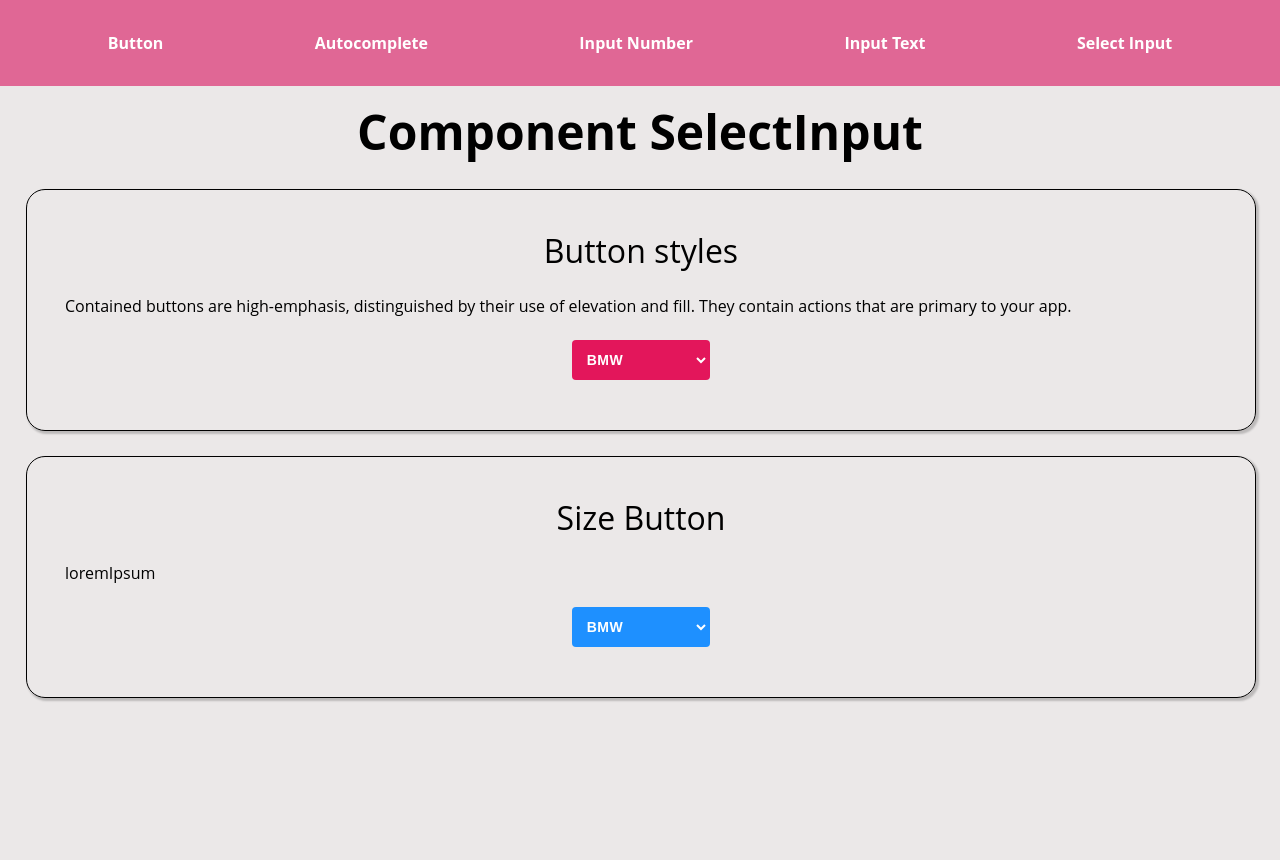
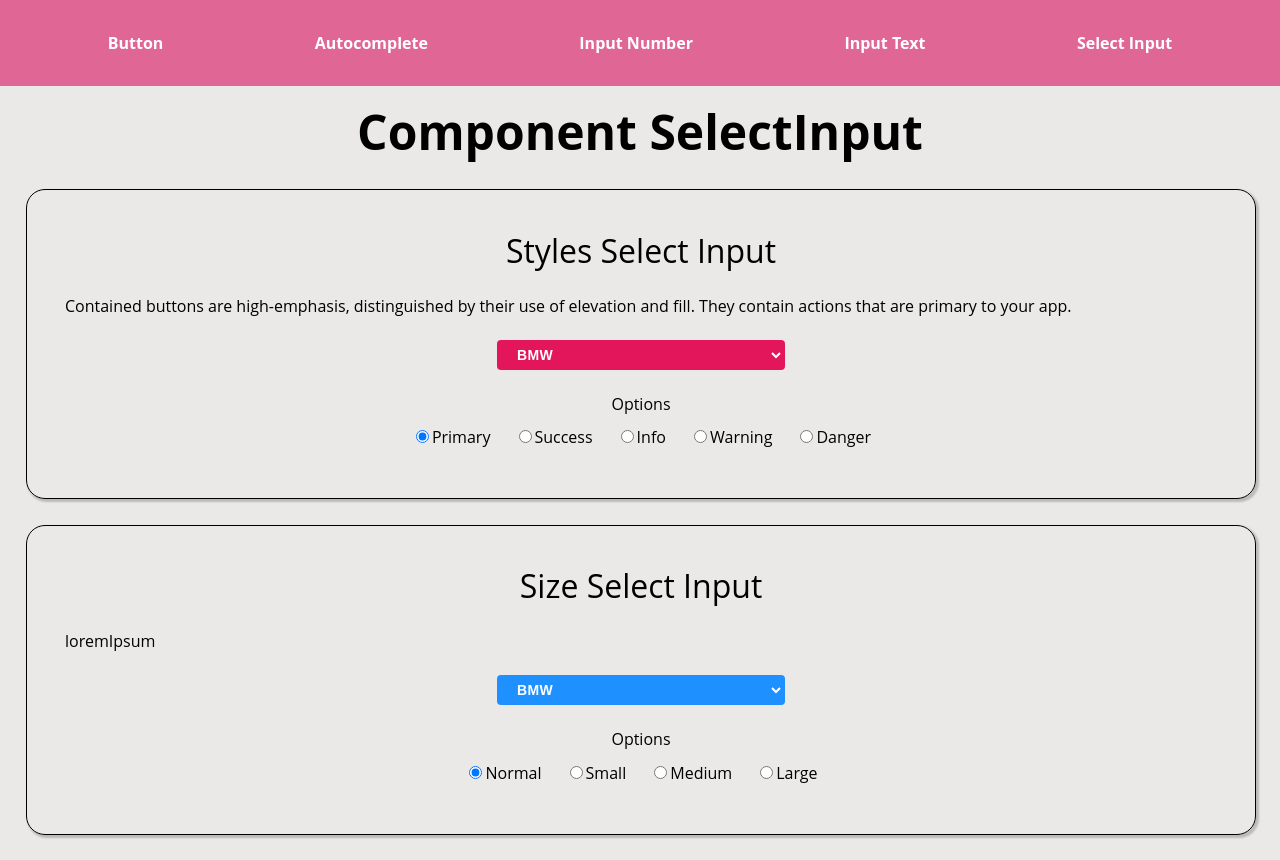
Before and after one commit to dafer154/components-movee-it, a React (Create React App) app: page /#/select-input in a window 1280 px wide. Before the commit the page ends 800 px from the top, so only its background shows below. Built offline with nearby package versions, Linux system fonts and the light colour scheme.

Commit message:
Advance in component select input

```diff
--- a/src/components/Button/Button.js
+++ b/src/components/Button/Button.js
@@ -21,7 +21,9 @@ class Button extends Component {
                 border: props.style.border,
                 fontWeight: props.style.fontWeight,
                 letterSpacing: props.style.letterSpacing,
-                textTransform: props.style.textTransform
+                textTransform: props.style.textTransform,
+                outline: props.style.outline,
+                cursor: props.style.cursor
             },
             valueLabel: props.valueLabel
         };
@@ -60,7 +62,7 @@ class Button extends Component {
             color: `${this.state.styleButton.color}`,
             backgroundColor: `${this.state.styleButton.backgroundColor}`,
             border: `${this.state.styleButton.border}`,
-            padding: "10px",
+            padding: `${this.state.styleButton.padding}`,
             fontFamily: `${this.state.styleButton.fontFamily}`,
             width: `${this.state.styleButton.width}`,
             borderColor: `${this.state.styleButton.borderColor}`,
@@ -68,6 +70,8 @@ class Button extends Component {
             fontWeight: `${this.state.styleButton.fontWeight}`,
             letterSpacing: `${this.state.styleButton.letterSpacing}`,
             textTransform: `${this.state.styleButton.textTransform}`,
+            outline: `${this.state.styleButton.outline}`,
+            cursor: `${this.state.styleButton.cursor}`,
         }
 
         const { callBackFunction } = this
--- a/src/components/CustomInput/CustomInput.js
+++ b/src/components/CustomInput/CustomInput.js
@@ -64,8 +64,11 @@ class CustomInput extends Component {
             case 'types':
                 return this.changeTypeInputNumber(label);
             case 'disabled':
-                const boolValue = JSON.parse(childData);
-                return this.setState({ disabled: boolValue });
+                if (childData === "Available") {
+                    return this.setState({ disabled: false });
+                } else {
+                    return this.setState({ disabled: true });
+                }
             case 'maxLength':
                 return this.setState({
                     maxLength: childData,
@@ -119,6 +122,7 @@ class CustomInput extends Component {
         }
         const { title, description, options, option, component } = this.state.properties
         const { disabled, valueLabel, step, precision, maxLength, typeInput } = this.state
+
         return (
 
             <div>
--- a/src/components/InputNumber/WapperInputNumber.js
+++ b/src/components/InputNumber/WapperInputNumber.js
@@ -4,7 +4,7 @@ import CustomInput from "../CustomInput/CustomInput";
 class WrapperInputNumber extends Component {
 
     state = {
-        treeTextButton: [{
+        treeInputNumber: [{
             option: 'types',
             title: 'Input Number Types',
             component: 'inputNumber',
@@ -74,11 +74,11 @@ class WrapperInputNumber extends Component {
             options: [
                 {
                     name: 'Available',
-                    option: false
+                    option: 'Available'
                 },
                 {
                     name: 'Disabled',
-                    option: true
+                    option: 'Disabled'
                 },
             ]
         },
@@ -248,10 +248,10 @@ class WrapperInputNumber extends Component {
         return (
             <div>
                 <div className="titleComponent">Component Input Number</div>
-                {this.state.treeTextButton.map((inputText, i) => (
+                {this.state.treeInputNumber.map((inputNumber, i) => (
                     <CustomInput
                         key={i}
-                        {...inputText}
+                        {...inputNumber}
                     />
                 ))}
             </div>
--- a/src/components/InputText/WrapperInputText.js
+++ b/src/components/InputText/WrapperInputText.js
@@ -4,7 +4,7 @@ import CustomInput from "../CustomInput/CustomInput";
 class WrapperInputText extends Component {
 
     state = {
-        treeTextButton: [{
+        treeInputText: [{
             option: 'types',
             title: 'Input Text Types',
             component: 'inputText',
@@ -66,11 +66,11 @@ class WrapperInputText extends Component {
             options: [
                 {
                     name: 'Available',
-                    option: false
+                    option: 'Available'
                 },
                 {
                     name: 'Disabled',
-                    option: true
+                    option: 'Disabled'
                 },
             ]
         },
@@ -167,7 +167,7 @@ class WrapperInputText extends Component {
         return (
             <div>
                 <div className="titleComponent">Component Input Text</div>
-                {this.state.treeTextButton.map((inputText, i) => (
+                {this.state.treeInputText.map((inputText, i) => (
                     <CustomInput
                         key={i}
                         {...inputText}
--- a/src/components/Options/RadioButton.js
+++ b/src/components/Options/RadioButton.js
@@ -53,7 +53,15 @@ class RadioButton extends Component {
                                             {option.name}
                                         </div>
                                     </div>
-                                )) : ''
+                                )) : this.state.typeComponent === 'select' ?
+                                    this.props.options.map((option, i) => (
+                                        <div key={i} className="radioStyle">
+                                            <div>
+                                                <input type="radio" onChange={(evt) => sendOption(evt, option.name)} value={option.option} checked={selectedOption === option.option} />
+                                                {option.name}
+                                            </div>
+                                        </div>
+                                    )) : ''
                     }
                 </div>
             </div>
--- a/src/components/SelectInput/SelectInput.js
+++ b/src/components/SelectInput/SelectInput.js
@@ -1,5 +1,7 @@
 import React, { Component } from "react";
 import './style/SelectInput.css';
+import RadioButtons from '../Options/RadioButton';
+import { convertColorBorder } from '../Utils';
 
 class SelectInput extends Component {
     constructor(props) {
@@ -18,11 +20,40 @@ class SelectInput extends Component {
                 border: props.style.border,
                 fontWeight: props.style.fontWeight,
                 letterSpacing: props.style.letterSpacing,
-                textTransform: props.style.textTransform
+                textTransform: props.style.textTransform,
+                outline: props.style.outline,
+                cursor: props.style.cursor
             },
             valueLabel: props.valueLabel,
             optionsSelect: props.optionsSelect
         };
+    }
+
+    callBackFunction = (childData, type, label) => {
+        switch (type) {
+            case 'color':
+                return this.setState({
+                    styleButton: { ...this.state.styleButton, backgroundColor: childData },
+                    valueLabel: label
+                })
+            case 'size':
+                return this.setState({
+                    styleButton: { ...this.state.styleButton, width: childData },
+                    valueLabel: label
+                });
+            case 'textButton':
+                return this.setState({
+                    styleButton: { ...this.state.styleButton, color: childData },
+                    valueLabel: label
+                });
+            case 'outlineButton':
+                return this.setState({
+                    styleButton: { ...this.state.styleButton, border: convertColorBorder(childData), color: childData },
+                    valueLabel: label
+                });
+            default:
+                break;
+        }
     }
 
     render() {
@@ -32,7 +63,7 @@ class SelectInput extends Component {
             color: `${this.state.styleButton.color}`,
             backgroundColor: `${this.state.styleButton.backgroundColor}`,
             border: `${this.state.styleButton.border}`,
-            padding: "10px",
+            padding: `${this.state.styleButton.padding}`,
             fontFamily: `${this.state.styleButton.fontFamily}`,
             width: `${this.state.styleButton.width}`,
             borderColor: `${this.state.styleButton.borderColor}`,
@@ -40,10 +71,13 @@ class SelectInput extends Component {
             fontWeight: `${this.state.styleButton.fontWeight}`,
             letterSpacing: `${this.state.styleButton.letterSpacing}`,
             textTransform: `${this.state.styleButton.textTransform}`,
+            outline: `${this.state.styleButton.outline}`,
+            cursor: `${this.state.styleButton.cursor}`
         }
 
         const { optionsSelect } = this.state
-        const { title, description } = this.state.properties
+        const { title, description, option, options, typeComponent } = this.state.properties
+        const { callBackFunction } = this
 
         return (
             <div>
@@ -57,6 +91,13 @@ class SelectInput extends Component {
                             })}
                         </select>
                     </div>
+                    <RadioButtons
+                        key={option}
+                        options={options}
+                        type={option}
+                        changeOption={callBackFunction}
+                        typeComponent={typeComponent}
+                    />
                 </div>
             </div>
         );
--- a/src/components/SelectInput/WrapperSelect.js
+++ b/src/components/SelectInput/WrapperSelect.js
@@ -8,7 +8,7 @@ class WrapperSelect extends Component {
         treeSelect: [{
             option: 'color',
             typeComponent: 'select',
-            title: 'Button styles',
+            title: 'Styles Select Input',
             description: 'Contained buttons are high-emphasis, distinguished by their use of elevation and fill. They contain actions that are primary to your app.',
             valueLabel: 'Primary',
             style: {
@@ -16,13 +16,15 @@ class WrapperSelect extends Component {
                 backgroundColor: "#e3165b",
                 padding: '5px 15px',
                 fontFamily: 'font-family: "Roboto", "Helvetica", "Arial", sans-serif',
-                width: "12%",
+                width: "25%",
                 borderColor: 'transparent',
                 color: '#fff',
                 borderRadius: '4px',
                 fontWeight: 'bold',
                 letterSpacing: '0.02857em',
-                textTransform: 'uppercase'
+                textTransform: 'uppercase',
+                outline: 'none',
+                cursor: 'pointer'
             },
             optionsSelect: ['Bmw', 'Audi', 'Ferrari', 'Volskwagen', 'Mazda', 'Toyota', 'Nissan', 'Porshe'],
             options: [
@@ -51,8 +53,8 @@ class WrapperSelect extends Component {
 
         {
             option: 'size',
-            title: 'Size Button',
-            typeComponent: 'button',
+            title: 'Size Select Input',
+            typeComponent: 'select',
             description: 'loremIpsum',
             valueLabel: 'Normal',
             style: {
@@ -62,25 +64,27 @@ class WrapperSelect extends Component {
                 borderColor: 'transparent',
                 padding: '5px 15px',
                 fontFamily: 'font-family: "Roboto", "Helvetica", "Arial", sans-serif',
-                width: "12%",
+                width: "25%",
                 borderRadius: '4px',
                 fontWeight: 'bold',
                 letterSpacing: '0.02857em',
-                textTransform: 'uppercase'
+                textTransform: 'uppercase',
+                outline: 'none',
+                cursor: 'pointer'
             },
             optionsSelect: ['Bmw', 'Audi', 'Ferrari', 'Volskwagen', 'Mazda', 'Toyota', 'Nissan', 'Porshe'],
             options: [
                 {
                     name: 'Normal',
-                    option: '50%',
+                    option: '25%',
                 },
                 {
                     name: 'Small',
-                    option: '30%',
+                    option: '12%',
                 },
                 {
                     name: 'Medium',
-                    option: '70%',
+                    option: '75%',
                 },
                 {
                     name: 'Large',
```
Also changed, not shown: src/components/Autocomplete/Autocomplete.js (+0 -21 lines), src/components/Button/WrapperButtons.js (+12 -4 lines).
